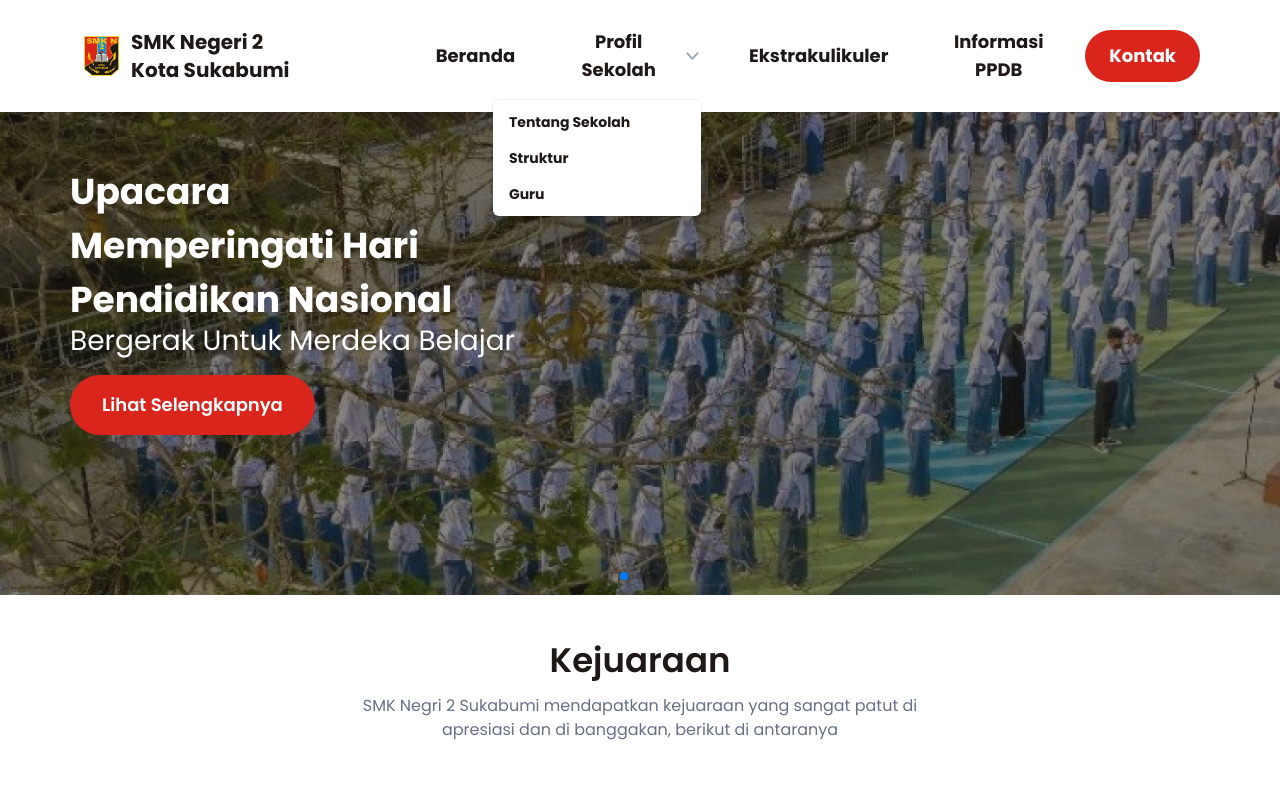
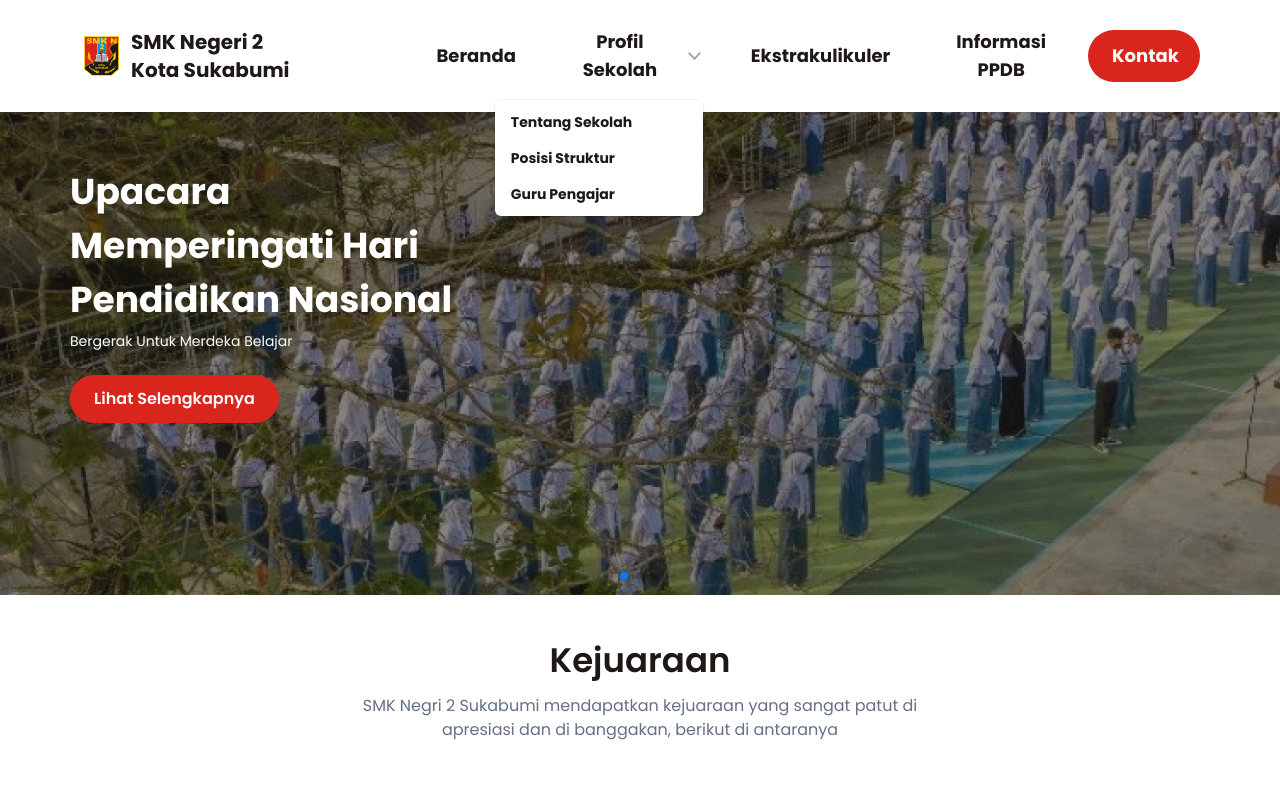
Before and after one commit to Fazrilutama/web-smkn-2-sukabumi, a Next.js app: page / in a window 1280 px wide. Both pictures are taken after a click on the button "Profil Sekolah". Shown: the top 800 px of the page. Built offline with nearby package versions, Linux system fonts and the light colour scheme.

Commit message:
perbaikan button kontak

```diff
--- a/components/Atasan.js
+++ b/components/Atasan.js
@@ -3,8 +3,8 @@ import React from 'react'
 
 export default function Atasan() {
     return (
-        <div className='bg-atasanmobile sm:bg-atasanGuru bg-cover mt-20 mx-auto pb-28 lg:pb-0 lg:py-16'>
-            <div className='flex flex-wrap justify-around gap-5 sm:gap-16 pb-10 lg:gap-40 xl:gap-24 2xl:gap-52 mx-auto px-5 xl:px-10'>
+        <div className='bg-[#DA251C] sm:bg-atasanGuru bg-cover mt-20 mx-auto pb-28 lg:pb-0 lg:py-16'>
+            <div className='flex flex-wrap justify-around gap-3 sm:gap-16 py-7 lg:gap-40 xl:gap-24 2xl:gap-52 mx-auto px-5 xl:px-10'>
                 <div className='text-center py-5'>
                     <img src='/images/Atasan/heni.png' alt='bu heni' className='md:w-44 lg:w-[350px] ' />
                     <div className='bg-white w-[152px] h-[106px] lg:h-40  md:w-44 lg:w-[350px] rounded-b-[20px] pb-4 shadow-lg '>
--- a/components/Dropdown.js
+++ b/components/Dropdown.js
@@ -50,7 +50,7 @@ export default function Dropdown() {
                     'block px-4 py-2 text-sm'
                   )}
                 >
-                  Struktur
+                  Posisi Struktur
                 </Link>
               )}
             </Menu.Item>
@@ -63,7 +63,7 @@ export default function Dropdown() {
                     'block px-4 py-2 text-sm'
                   )}
                 >
-                  Guru
+                  Guru Pengajar
                 </Link>
               )}
             </Menu.Item>
--- a/components/Navbar.js
+++ b/components/Navbar.js
@@ -54,7 +54,7 @@ export default function Navbar() {
                                     Informasi PPDB
                                 </Link>
                             </li>
-                            <li className='pb-6 text-lg text-[#1e1916] font-bold lg:py-3 py-2 lg:px-4 xl:px-6 text-center hover:text-[#da251c] lg:hover:text-white lg:bg-[#da251c] lg:text-white rounded-[30px] '>
+                            <li className='text-lg font-bold py-3 lg:py-3 lg:px-6 px-4 bg-[#da251c] text-white rounded-full w-28 text-center mx-auto'>
                                 <Link href="/Kontak/" onClick={() => setNavbar (!navbar)}>
                                     Kontak
                                 </Link>
--- a/components/Sarat.js
+++ b/components/Sarat.js
@@ -9,7 +9,7 @@ export default function Sarat() {
             <p className='text-[#000000] font-semibold text-2xl xl:text-3xl'>Persyaratan PPDB 2021</p>
             <p className='text-[#1D2939] font-normal text-base py-7 '> Persiapkan diri anda dengan membaca persyaratan yang diperlukan, baca dengan teliti jangan sampai ada hal yang menghambat kelulusan anda. Kunjungi PPDB Jawa Barat 2022</p>
             <Link href="https://sekolah.ppdb.disdik.jabarprov.go.id/" target={'_blank'} >
-              <button className='py-2 px-4 bg-red-500 rounded-full text-white text-sm'>
+              <button className='py-2 px-4 sm:py-3 sm:px-6 bg-red-500 font-semibold rounded-full text-white text-sm'>
                   Kunjungi di sini
               </button>
             </Link>
--- a/components/Slider.js
+++ b/components/Slider.js
@@ -24,8 +24,8 @@ export default function Slider() {
                             <p>Upacara</p>
                             <p>Memperingati Hari</p>
                             <p>Pendidikan Nasional</p>
-                            <p className="font-normal text-sm lg:text-[28px] pt-1">Bergerak Untuk Merdeka Belajar</p>
-                            <button className="py-3 px-6 mt-6 sm:py-4 sm:px-8 font-semibold text-sm sm:text-lg bg-[#da251c] rounded-full ">
+                            <p className="font-normal text-sm pt-1">Bergerak Untuk Merdeka Belajar</p>
+                            <button className="py-2 px-4 sm:py-3 sm:px-6 mt-6 font-semibold text-xs sm:text-base bg-[#da251c] rounded-full ">
                                 <Link href="https://www.instagram.com/p/Cdf6e8TvOQk/?utm_source=ig_web_copy_link" target={"_blank"} >Lihat Selengkapnya</Link>
                             </button>
                         </div>
@@ -34,13 +34,13 @@ export default function Slider() {
                 <SwiperSlide>
 
                 <div className="w-full h-[362px] lg:h-[500px] bg-[url('/images/corosel/mobile2.png')] bg-cover bg-no-repeat md:bg-[url('/images/corosel/dekstop2.png')] md:object-center  ">
-                        <div className=" font-bold text-[28px] lg:text-4xl text-white leading-[33px] lg:leading-[54px] p-6 lg:p-[70px] ">
+                        <div className="font-bold text-[28px] lg:text-4xl text-white leading-[33px] lg:leading-[54px] p-6 lg:p-[70px] ">
                             <p>LKBB Rajawali </p>
                             <p>Walikota Cup 2</p>
                             <p>Kabupaten se-</p>
                             <p>Nasional</p>
-                            <p className="font-normal text-sm lg:text-[28px] pt-1">Mulia, Profesional, Juara</p>
-                            <button className="py-2 px-4 sm:py-3 sm:px-6 mt-6 font-semibold text-sm sm:text-lg bg-[#da251c] rounded-full ">
+                            <p className="font-normal text-sm pt-1">Mulia, Profesional, Juara</p>
+                            <button className="py-2 px-4 sm:py-3 sm:px-6 mt-6 font-semibold text-xs sm:text-base bg-[#da251c] rounded-full ">
                                 <Link href="https://www.instagram.com/p/Cmf0binPAR6/?utm_source=ig_web_copy_link" target={"_blank"} >Lihat Selengkapnya</Link>
                             </button>
                         </div>
@@ -54,8 +54,8 @@ export default function Slider() {
                             <p>Kepalangmerahan</p>
                             <p>Tingkat Kota Dan</p>
                             <p>Kabupaten Sukabumi</p>
-                            <p className="font-normal text-sm lg:text-[28px] pt-1">Mulia, Profesional, Juara</p>
-                            <button className="py-2 px-4 sm:py-3 sm:px-6 mt-6 font-semibold text-sm sm:text-lg bg-[#da251c] rounded-full ">
+                            <p className="font-normal text-sm pt-1">Mulia, Profesional, Juara</p>
+                            <button className="py-2 px-4 sm:py-3 sm:px-6 mt-6 font-semibold text-xs sm:text-base bg-[#da251c] rounded-full ">
                                 <Link href="https://www.instagram.com/p/CldGpEKyg4w/?utm_source=ig_web_copy_link" target={"_blank"} >Lihat Selengkapnya</Link>
                             </button>
                         </div>
```
